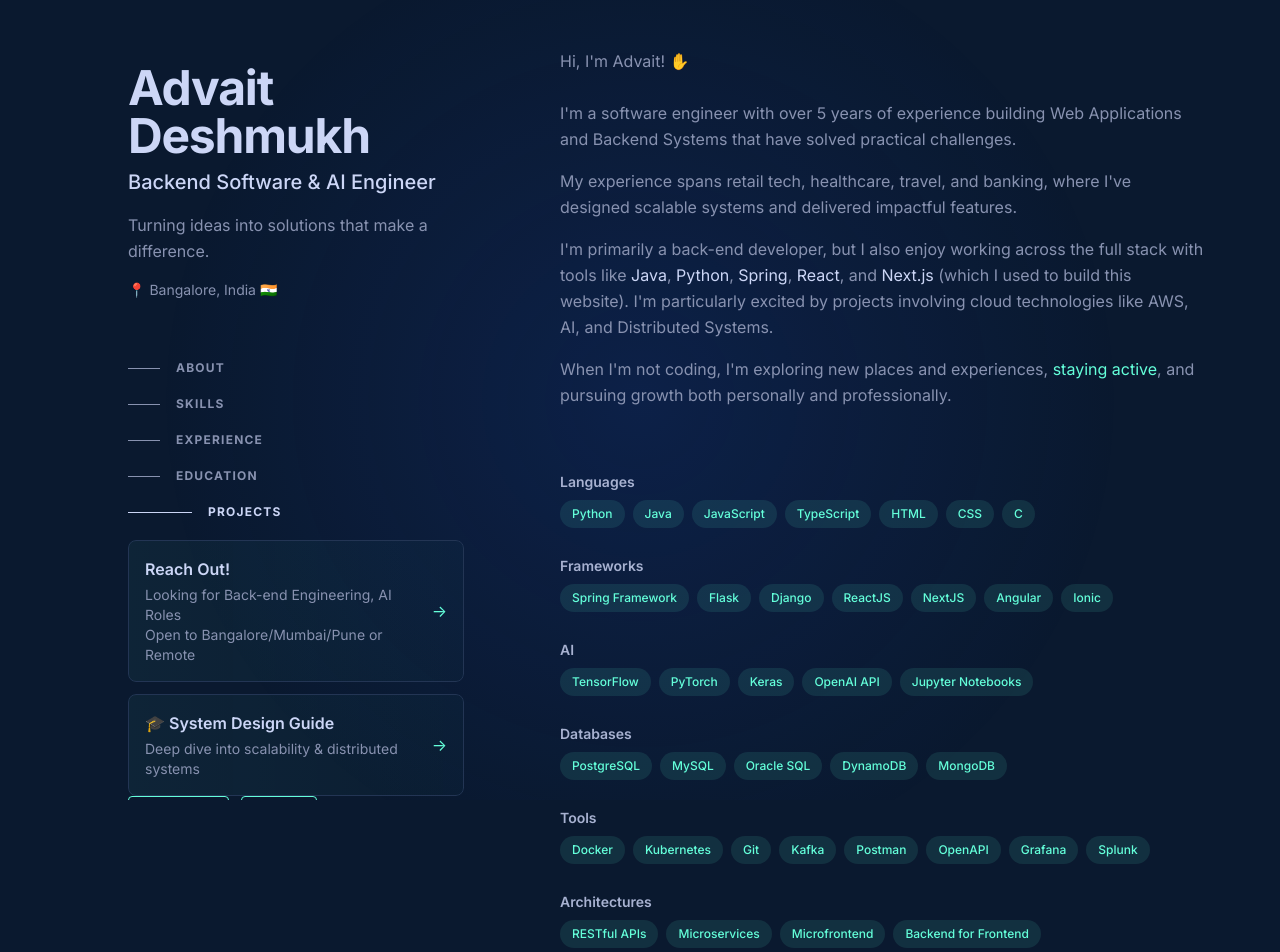
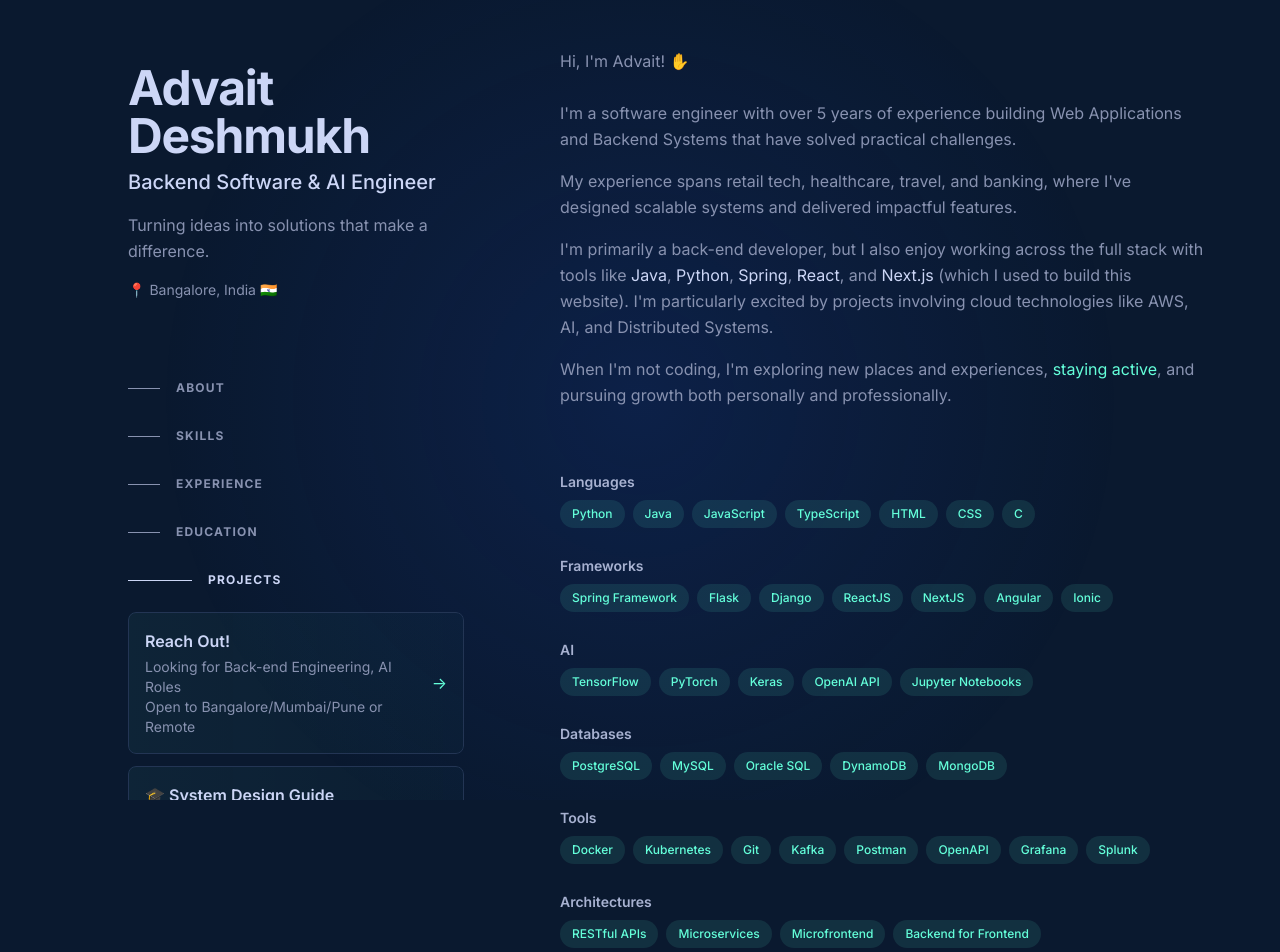
Before and after one commit to advait-d/portfolio, a Next.js app: page / in a window 1280 px wide. Shown: the top 952 px of the page. Built offline with nearby package versions, Linux system fonts and the light colour scheme.

Commit message:
style: adjust layout spacing and component positioning in homepage sections

```diff
--- a/src/app/page.tsx
+++ b/src/app/page.tsx
@@ -102,11 +102,13 @@ export default function Home() {
           animate="visible"
           className="p-6 max-w-screen-sm mx-auto"
         >
-          <motion.div variants={itemVariants} className="mb-6">
+          <motion.div variants={itemVariants} className="mb-6 flex flex-col gap-6">
             <Header />
-            <PromoCards />
-            <div className="mt-6">
-              <SocialLinks />
+            <div>
+              <PromoCards />
+              <div className="mt-4">
+                <SocialLinks />
+              </div>
             </div>
           </motion.div>
           <motion.div variants={itemVariants}>
@@ -139,14 +141,14 @@ export default function Home() {
         >
           <div>
             <Header />
-            {/* Section navigation — positioned right after header info, above promo cards */}
-            <nav className="flex flex-col gap-3 mt-8">
+            {/* Section navigation — positioned below header info */}
+            <nav className="flex flex-col gap-4 mt-12 w-max">
               {SECTIONS.map((section) => (
                 <a
                   key={section}
                   href={`#${section}`}
                   onClick={(e) => handleNavClick(e, section)}
-                  className={`nav-link flex items-center gap-4 group py-1 ${
+                  className={`nav-link flex items-center gap-4 group py-2 ${
                     activeSection === section ? "active" : ""
                   }`}
                 >
@@ -163,9 +165,9 @@ export default function Home() {
                 </a>
               ))}
             </nav>
+          </div>
+          <div className="pb-8 flex flex-col gap-6">
             <PromoCards />
-          </div>
-          <div className="pb-8">
             <SocialLinks />
           </div>
         </motion.div>
```
